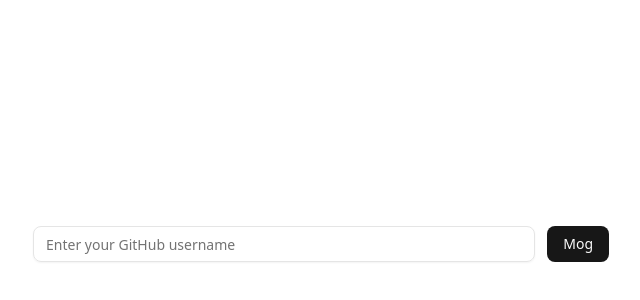
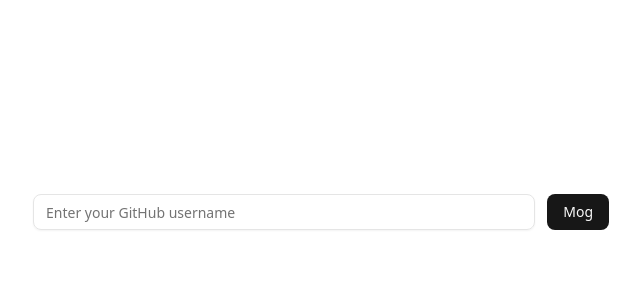
Before and after one commit to shaynesidman/commit-mog, a React (Vite) app in the folder frontend/: page / in a window 1280 px wide. Shown: the part 188-488 px from the top of the page, without its empty margins (319-959 px from the left). Built offline with nearby package versions, Linux system fonts and the light colour scheme.

Commit message:
style: removed top padding from main page

```diff
--- a/frontend/src/App.tsx
+++ b/frontend/src/App.tsx
@@ -7,7 +7,7 @@ export default function App() {
     const { setUsername, isLoading, userData, moggers, mogged, equals, fetchFriends, reset } = useFriends();
 
     return (
-        <main className="w-full pt-8">
+        <main className="w-full">
             {!isLoading && (
                 <section className="min-h-screen mx-auto max-w-xl flex flex-col justify-center items-center gap-8">
                     {!userData && <SearchBar onChange={setUsername} onSubmit={fetchFriends} />}
```
